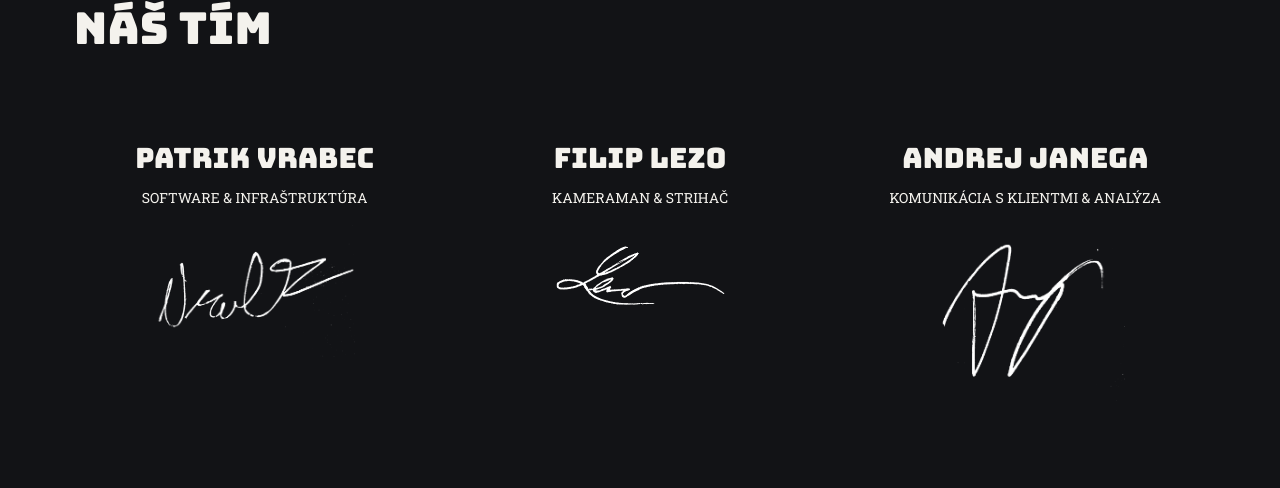
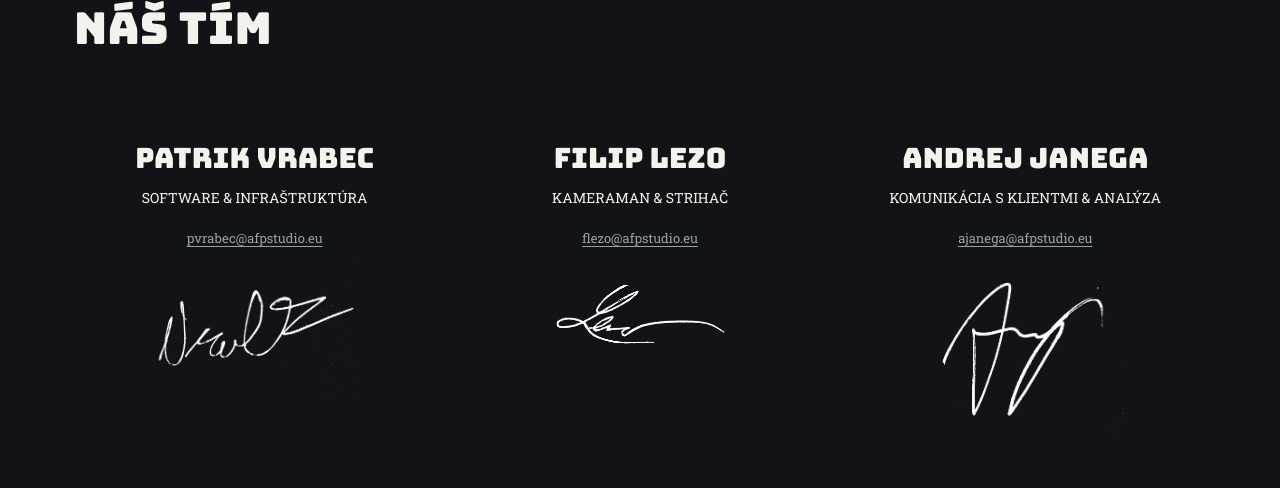
Before and after one commit to pratrik18/AFPenterprise-website, a Flask app: page / in a window 1280 px wide. Shown: the part 3546-4034 px from the top of the page. Run offline with Flask 3, Linux system fonts and the light colour scheme; data that the repository does not hold is empty; some libraries are stand-ins or nearby versions.

Commit message:
Added personal emails

```diff
--- a/public/static/css/team.css
+++ b/public/static/css/team.css
@@ -31,6 +31,21 @@
   color: var(--text);
   margin-bottom: 14px;
 }
+.team-card__email {
+  display: inline-block;
+  margin-bottom: 14px;
+  color: var(--text-dim);
+  font-family: var(--font-mono);
+  font-size: 13px;
+  text-decoration: underline;
+  text-underline-offset: 3px;
+  overflow-wrap: anywhere;
+  transition: color 0.2s ease;
+}
+.team-card__email:hover,
+.team-card__email:focus-visible {
+  color: var(--accent);
+}
 .team-card__bio { font-size: 14px; color: var(--text-dim); line-height: 1.6; }
 
 @media (max-width: 640px) {
--- a/templates/components/team.html
+++ b/templates/components/team.html
@@ -14,6 +14,7 @@
         <p class="team-card__role">
           SOFTWARE &amp; INFRAŠTRUKTÚRA
         </p>
+        <a class="team-card__email" href="mailto:pvrabec@afpstudio.eu">pvrabec@afpstudio.eu</a>
 
         <img
           src="{{ url_for('static', filename='images/patrik-podpis.png') }}"
@@ -29,6 +30,7 @@
         <p class="team-card__role">
           KAMERAMAN &amp; STRIHAČ
         </p>
+        <a class="team-card__email" href="mailto:flezo@afpstudio.eu">flezo@afpstudio.eu</a>
 
         <img
           src="{{ url_for('static', filename='images/lezo-podpis.png') }}"
@@ -44,6 +46,7 @@
         <p class="team-card__role">
           KOMUNIKÁCIA S KLIENTMI &amp; ANALÝZA
         </p>
+        <a class="team-card__email" href="mailto:ajanega@afpstudio.eu">ajanega@afpstudio.eu</a>
 
         <img
           src="{{ url_for('static', filename='images/andrej-podpis.png') }}"
```
